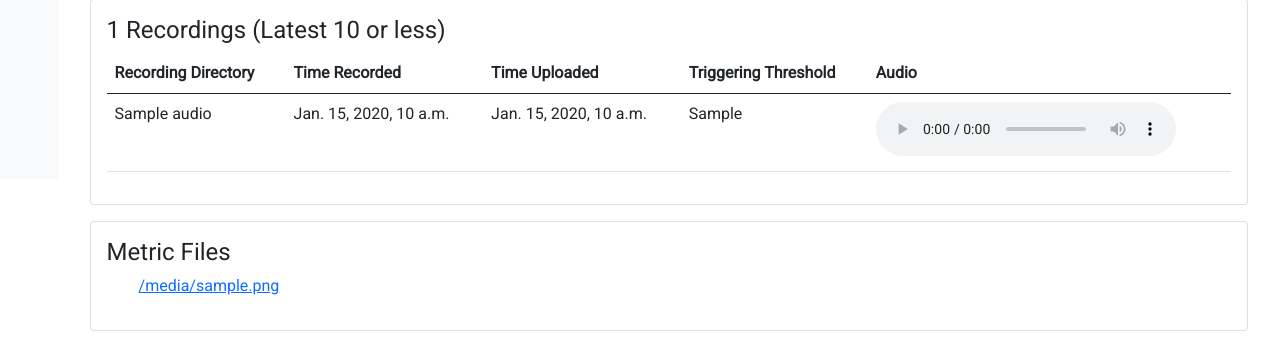
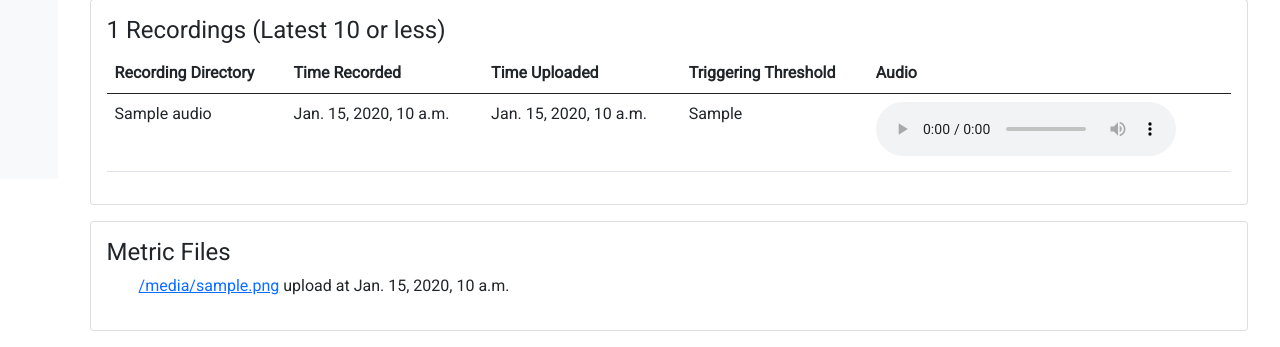
Before and after one commit to SunbirdAI/noise-sensors-monitoring, a Django app: template templates/devices/device_detail.html in a window 1280 px wide. Shown: the part 621-968 px from the top of the page. Run offline with Django 3.2, Linux system fonts and the light colour scheme; the template is opened without the code that fills it: most values are stand-ins (such as "Sample title", 1, 10 or a date in 2020); some libraries are stand-ins or nearby versions.

Commit message:
Add date uploaded for metrics files to UI

```diff
--- a/templates/devices/device_detail.html
+++ b/templates/devices/device_detail.html
@@ -99,7 +99,7 @@
                 <div class="card-body">
                     <div class="card-title"><h4>Metric Files</h4></div>
                     {% for metric_file in device.get_metric_files %}
-                        <ul><a href="{{ metric_file.text_file_url }}" target="_blank">{{ metric_file.filename }}</a></ul>
+                        <ul><a href="{{ metric_file.text_file_url }}" target="_blank">{{ metric_file.filename }}</a> upload at {{ metric_file.time_uploaded }}</ul>
                     {% endfor %}
                     {#                    <div class="card-title"><h4>{{ device.device_id }} Metrics (Latest 10 or less)</h4></div>#}
                     {#                    <table class="table table-hover">#}
```
